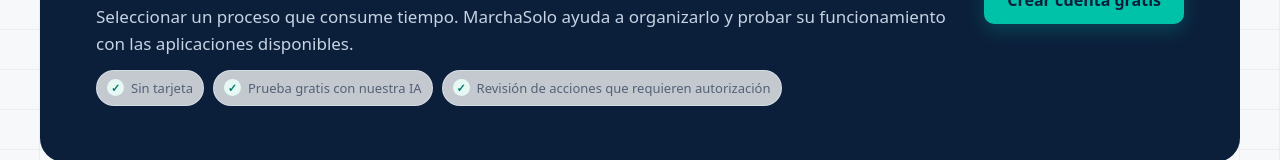
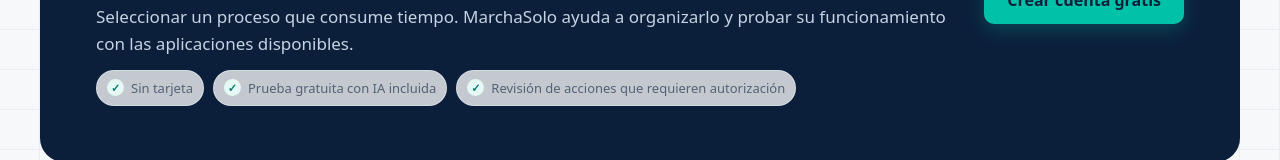
Before and after one commit to CESARKUBEREK/Delega, a Next.js app: page / in a window 1280 px wide. Shown: the part 4650-4810 px from the top of the page. Built offline with nearby package versions, Linux system fonts and the light colour scheme; no server answers.

Commit message:
Refine neutral Spanish copy in page.tsx

```diff
--- a/src/app/page.tsx
+++ b/src/app/page.tsx
@@ -197,7 +197,7 @@ export default function HomePage() {
                 </p>
                 <ul className="site-hero-note" style={{ marginTop: "0.75rem" }}>
                   <li>Sin tarjeta</li>
-                  <li>Prueba gratis con nuestra IA</li>
+                  <li>Prueba gratuita con IA incluida</li>
                   <li>Revisión de acciones que requieren autorización</li>
                 </ul>
               </div>
```
